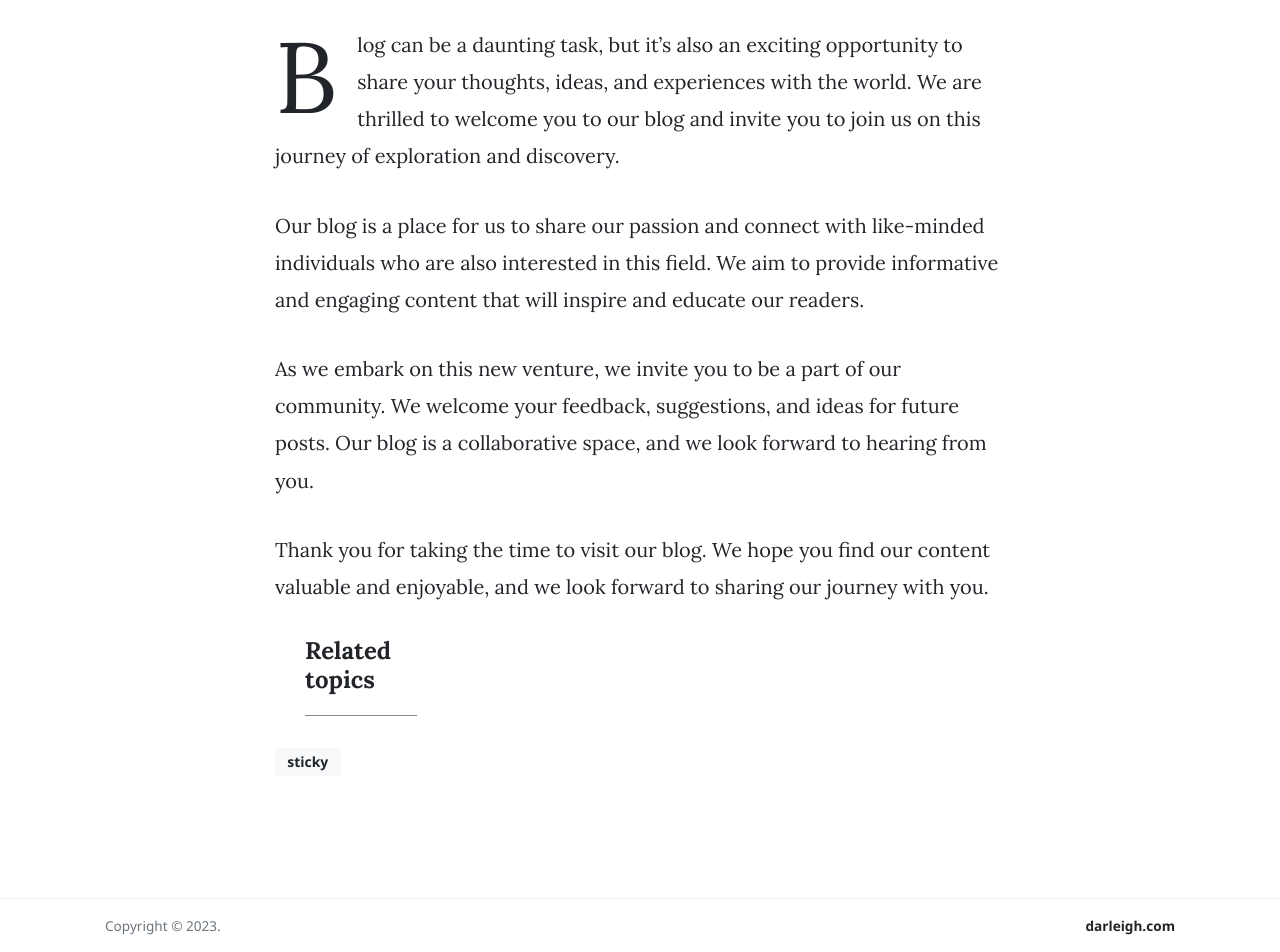
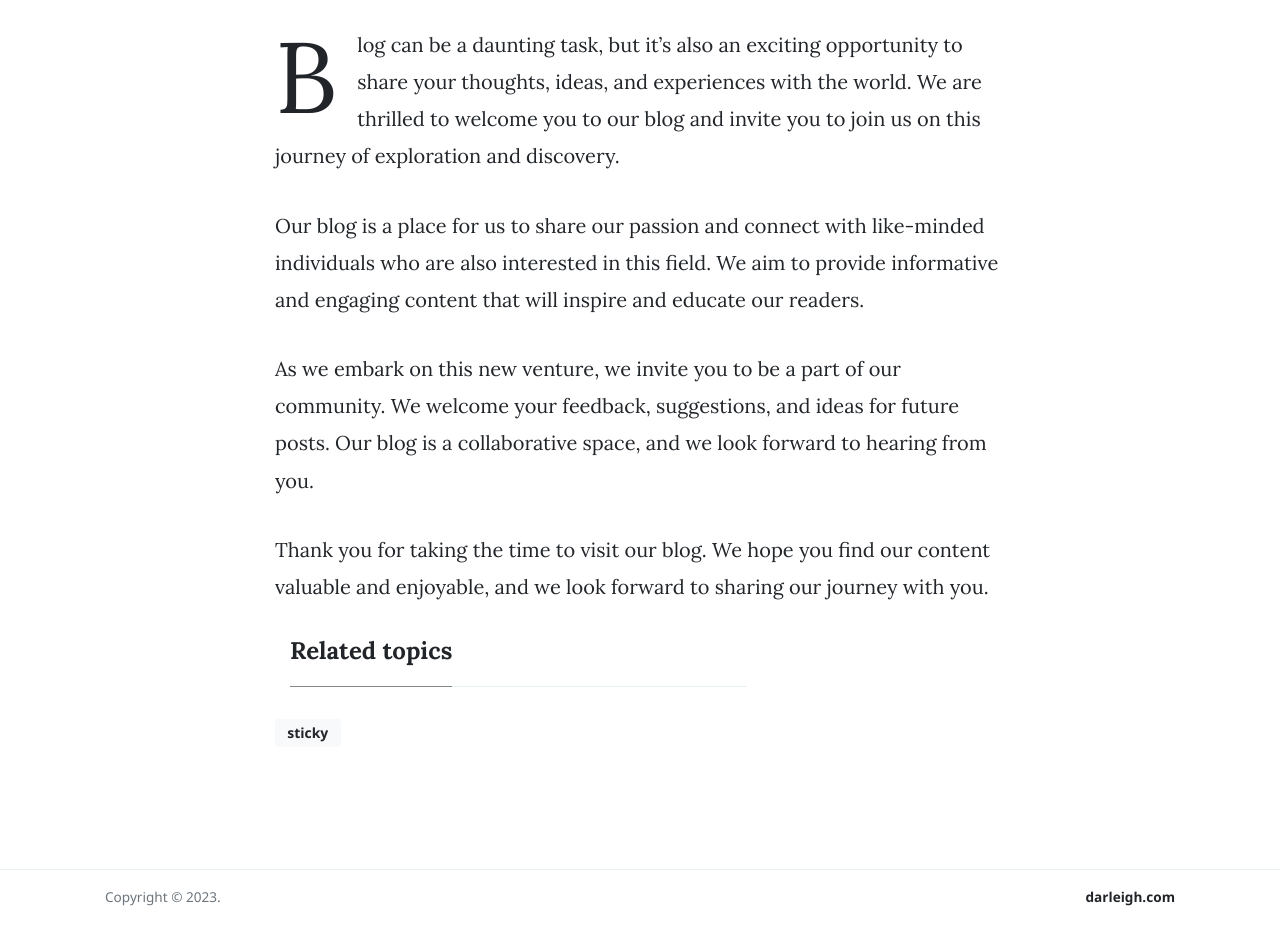
Before and after one commit to darleigh/blog, a Jekyll site: the page built from _posts/2023-02-25-the-first-words.md, in a window 1280 px wide and 1366 px high. Shown: the part 414-1366 px from the top of the window. Built offline with Jekyll 4.4.1, drawn with Linux system fonts in a browser that asks for light colours; nearby versions of some CDN libraries; comment, search, counter and statistics services are not loaded; grey boxes are pictures that could not be loaded.

Commit message:
Updated related topics

```diff
--- a/_includes/sidebar-related.html
+++ b/_includes/sidebar-related.html
@@ -1,5 +1,5 @@
 
-<div class="col-md-12 col-lg-8">
+<div class="sticky-top sticky-top-offset">
     <h4 class="font-weight-bold spanborder"><span>Related topics</span></h4>
     <ol class="list-featured">
         {% assign current_tags = page.tags %}
--- a/_layouts/post.html
+++ b/_layouts/post.html
@@ -60,7 +60,7 @@ layout: default
 			<article class="article-post">
 			{{ content }}
 				<!-- Can them cac bai viet lien quan -->
-				<div class="col-md-4">
+				<div class="col-md-12 col-lg-8">
 					{% include sidebar-related.html %}
 			 	</div>
 			</article>
```
